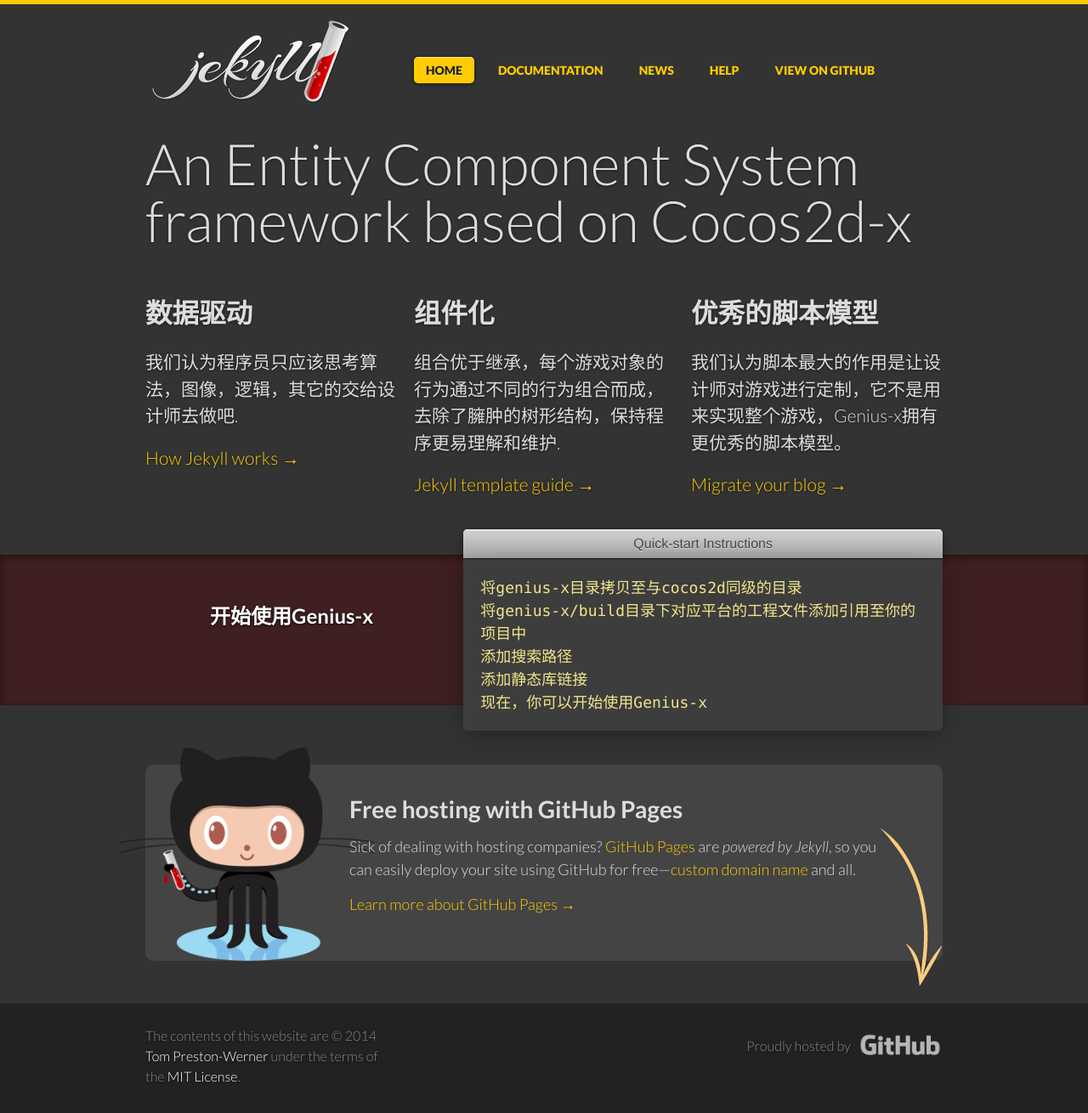
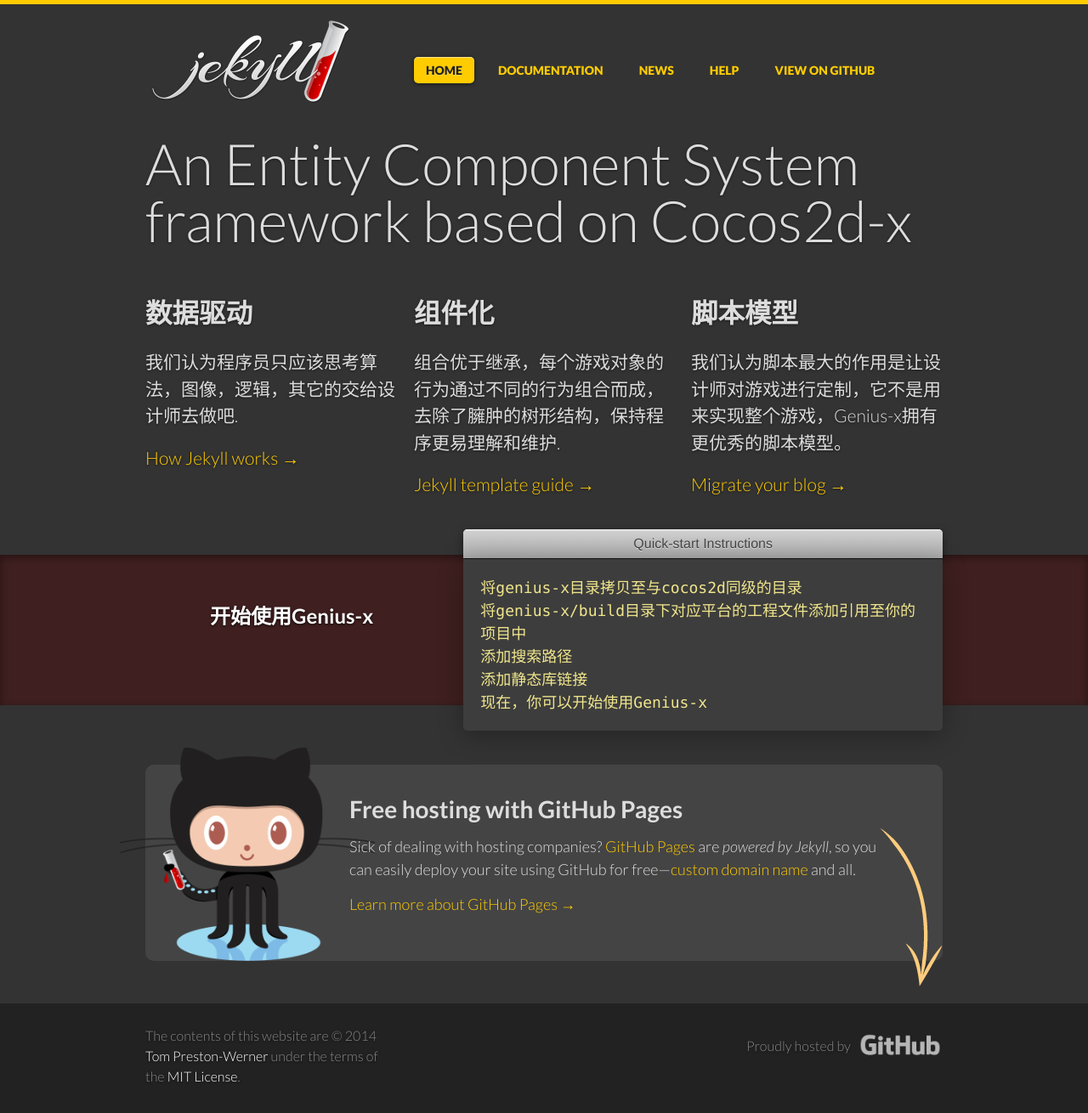
Before and after one commit to Genius-x/genius-x.github.io, a Jekyll site: the page built from index.html, in a window 1280 px wide. Shown: the whole page at 85% size. Built offline with Jekyll 4.4.1, drawn with Linux system fonts in a browser that asks for light colours.

Commit message:
Update index.html

```diff
--- a/index.html
+++ b/index.html
@@ -26,7 +26,7 @@
       <a href="/docs/templates/">Jekyll template guide &rarr;</a>
     </div>
     <div class="unit one-third">
-      <h2>优秀的脚本模型</h2>
+      <h2>脚本模型</h2>
       <p>
         我们认为脚本最大的作用是让设计师对游戏进行定制，它不是用来实现整个游戏，Genius-x拥有更优秀的脚本模型。
       </p>
```
